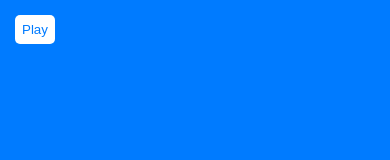
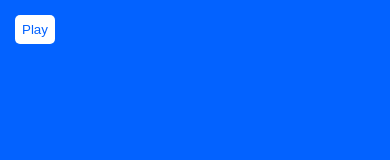
Before and after one commit to jungpark0/2025, a plain HTML site: page index.html in a window 390 px wide. Drawn offline with Linux system fonts and the light colour scheme.

Commit message:
Add files via upload

```diff
--- a/style.css
+++ b/style.css
@@ -36,7 +36,7 @@ body {
     position: absolute;
     margin: 10px;
     padding: 7px 7px;
-    background-color: #007bff;
+    background-color: #0362ff;
     color: white;
     border: none;
     border-radius: 5px;
@@ -50,7 +50,7 @@ body {
 
 @media (max-width: 767px) {
     body {
-        background-color: #007bff;
+        background-color: #0362ff;
       }
 
     .card {
@@ -67,7 +67,7 @@ body {
         object-fit: contain;
     }
     #play-button {
-        color: #007bff;
+        color: #0362ff;
         background-color: white;
         position: absolute;
         top: 5px;
```
